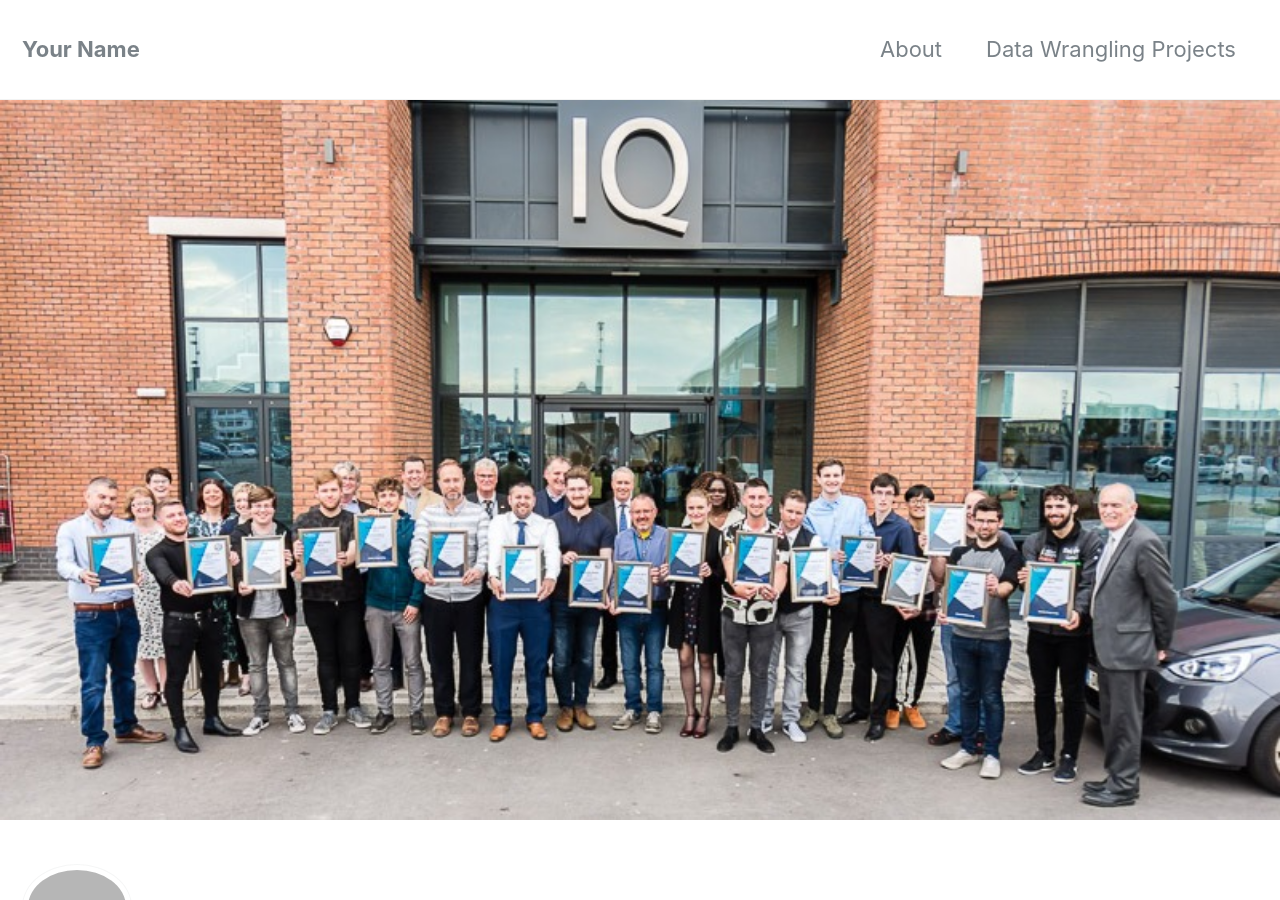
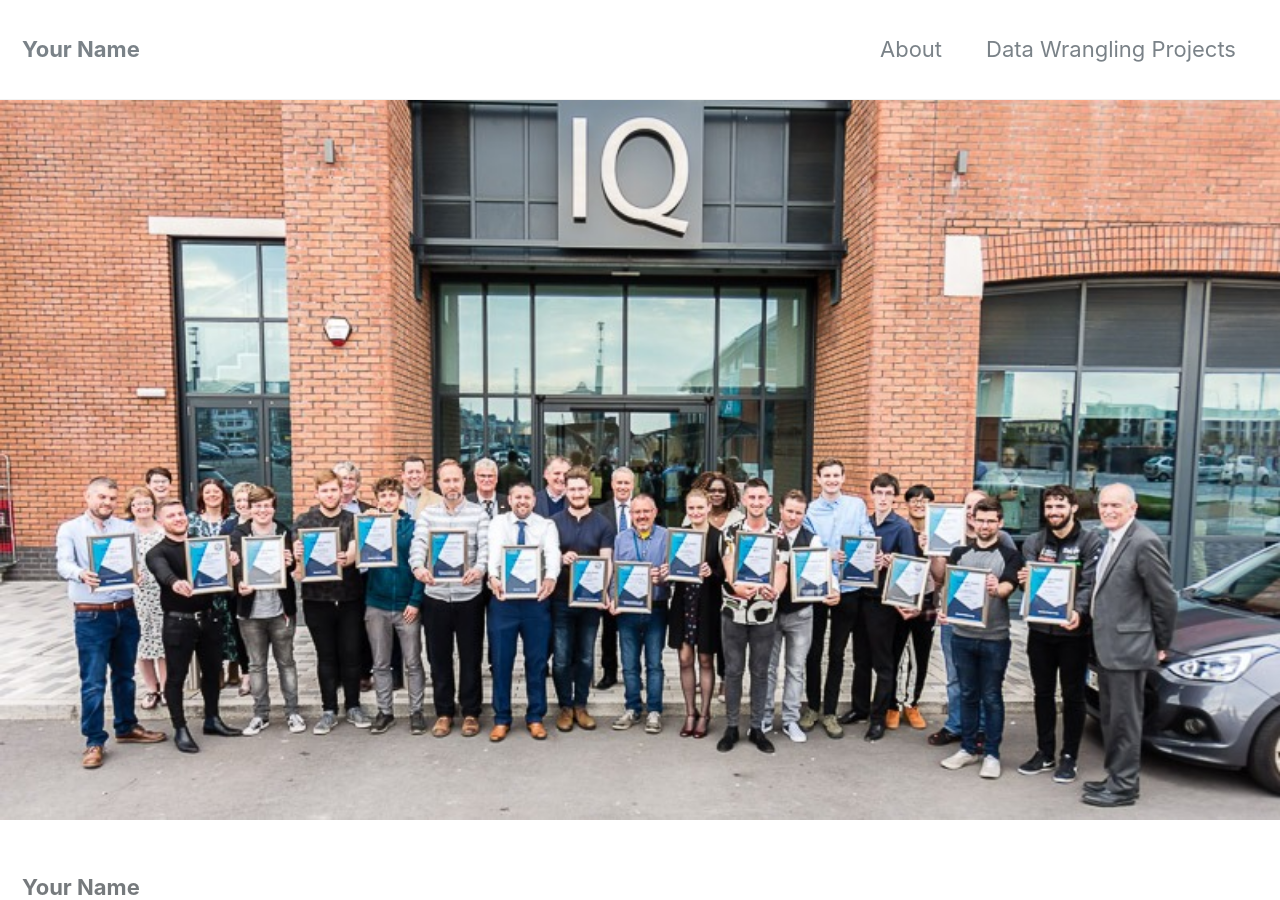
Before and after one commit to henrycobbold/henrycobbold.github.io, a Jekyll site: the page built from index.html, in a window 1280 px wide and 900 px high. Built offline with Jekyll 4.4.1, drawn with Linux system fonts in a browser that asks for light colours; nearby versions of some CDN libraries; the list of posts is cut into pages by our own code.

Commit message:
second change to _config.yml

```diff
--- a/_config.yml
+++ b/_config.yml
@@ -85,7 +85,7 @@
 # Site Author
 author:
   name             : "Your Name"
-  avatar           : "/images/bio-pic-2.jpg" # path of avatar image, e.g. "/assets/images/bio-photo.jpg"
+  avatar           : # path of avatar image, e.g. "/assets/images/bio-photo.jpg"
   bio              : "Data Science Portfolio"
   location         : "Your Location"
   email            :
@@ -103,7 +103,7 @@
   keybase          :
   instagram        :
   lastfm           :
-  linkedin         : "dataoptimal" # "john-doe-12345678" (the last part of your profile url, e.g. https://www.linkedin.com/in/john-doe-12345678)
+  linkedin         : # "john-doe-12345678" (the last part of your profile url, e.g. https://www.linkedin.com/in/john-doe-12345678)
   pinterest        :
   soundcloud       :
   stackoverflow    : # "123456/username" (the last part of your profile url, e.g. https://stackoverflow.com/users/123456/username)
```
